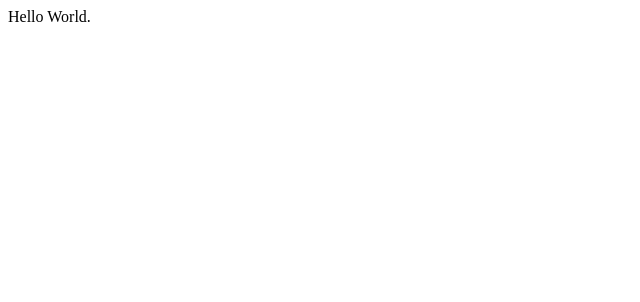
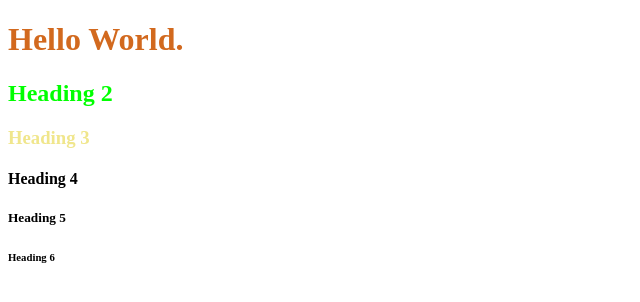
Before and after one commit to christinec15/ChristineGitHub, a plain HTML site: page index.html in a window 1280 px wide. Shown: the whole page, without its empty margins (0-640 px from the left). Drawn offline with Linux system fonts and the light colour scheme.

Commit message:
Inline Style

```diff
--- a/index.html
+++ b/index.html
@@ -7,6 +7,12 @@
     <title>My First HTML</title>
 </head>
 <body>
-    Hello World.
+    <h1 style="color:chocolate">Hello World.</h1>
+    <h2 style="color:lime">Heading 2</h2>
+    <h3 style="color:khaki">Heading 3</h3>
+    <h4>Heading 4</h4>
+    <h5>Heading 5</h5>
+    <h6>Heading 6</h6>
+
 </body>
 </html>
```
